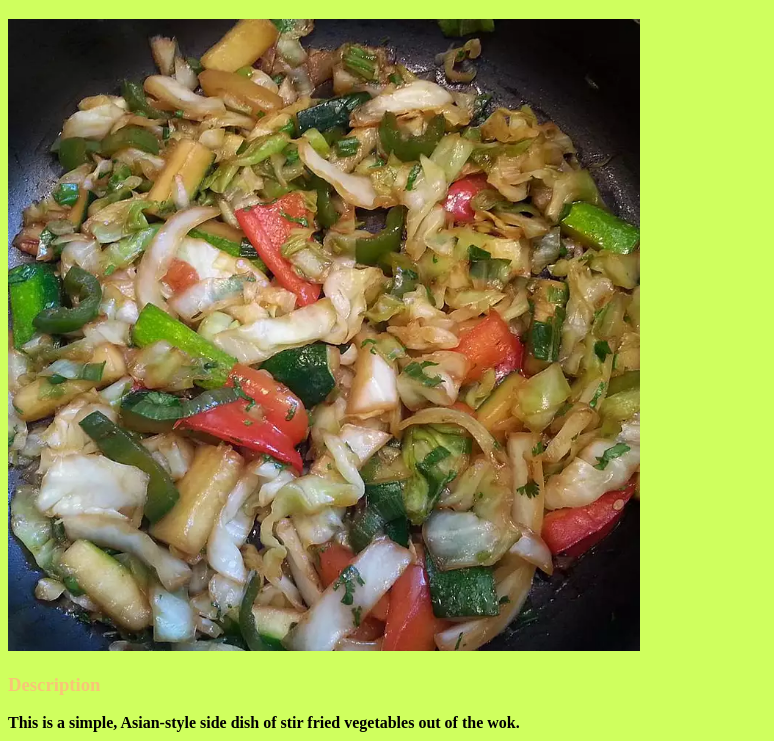
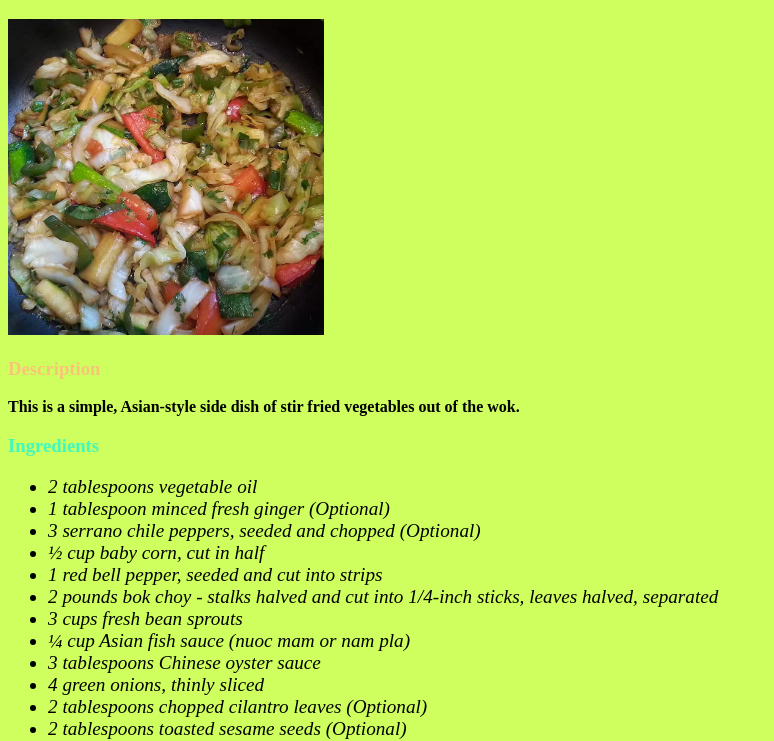
Before and after one commit to Batoru1/odin-recipes, a plain HTML site: page recipes/wok.html in a window 1280 px wide. Shown: the part 61-802 px from the top of the page, without its empty margins (0-774 px from the left). Drawn offline with Linux system fonts and the light colour scheme.

Commit message:
recipes/

```diff
--- a/recipes/styles.css
+++ b/recipes/styles.css
@@ -3,7 +3,7 @@ body{ background-color: rgb(207, 255, 94);}
 h1 {color: rgb(255, 142, 127);}
 
 .image {height: auto;
-width: 50%;}
+width: 25%;}
 
 .dsc{color: rgb(248, 197, 120);}
 
```
